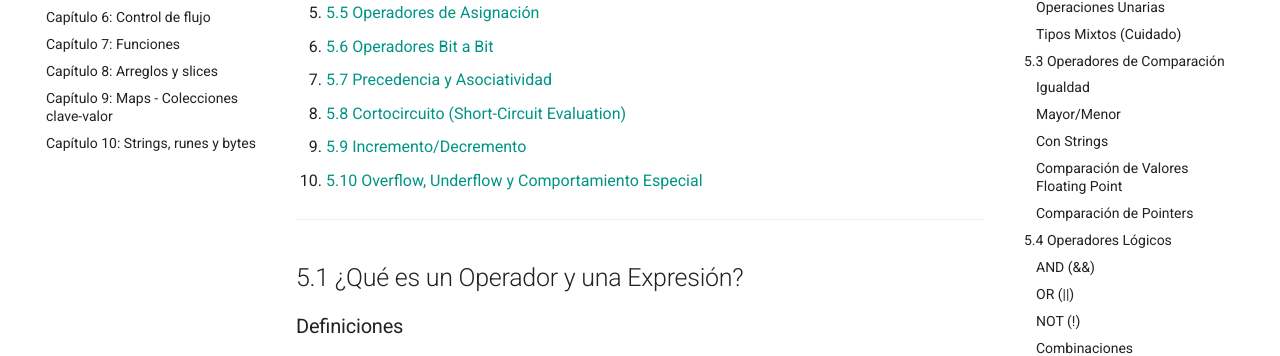
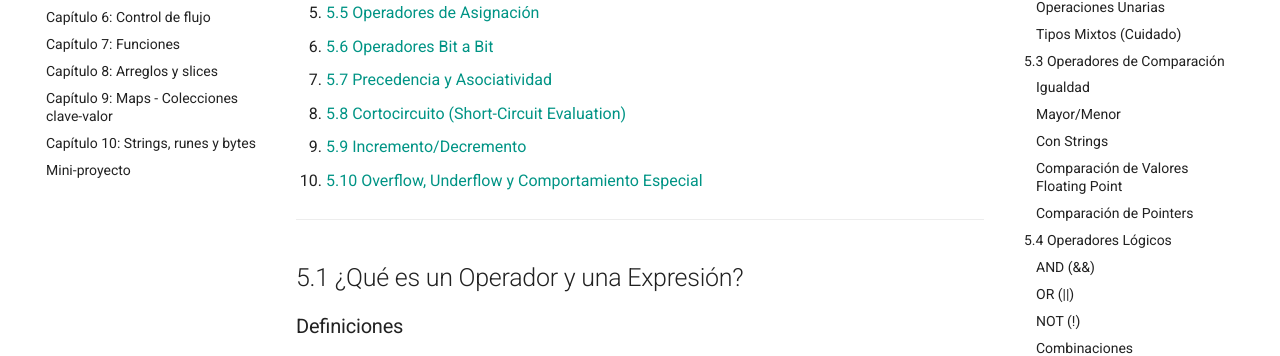
Before and after one commit to jhonsferg/spanish-golang-guide, an MkDocs documentation site: the page built from docs/01-fundamentos/05-operadores-y-expresiones.md, in a window 1280 px wide. Shown: the part 413-769 px from the top of the page. Built offline with MkDocs 1.6.1 and Material for MkDocs 9.7.7, drawn with Linux system fonts in a browser that asks for light colours; comment, search, counter and statistics services are not loaded.

Commit message:
chore: agregar mini-proyectos al nav de mkdocs

```diff
--- a/mkdocs.yml
+++ b/mkdocs.yml
@@ -67,6 +67,7 @@
       - 01-fundamentos/08-arreglos-y-slices.md
       - 01-fundamentos/09-maps.md
       - 01-fundamentos/10-strings-runes-y-bytes.md
+      - Mini-proyecto: 01-fundamentos/mini-proyecto.md
   - II. Tipos y composición:
       - 02-tipos-y-composicion/11-structs.md
       - 02-tipos-y-composicion/12-metodos.md
@@ -77,6 +78,7 @@
       - 02-tipos-y-composicion/17-manejo-de-errores.md
       - 02-tipos-y-composicion/18-panic-y-recover.md
       - 02-tipos-y-composicion/19-defer.md
+      - Mini-proyecto: 02-tipos-y-composicion/mini-proyecto.md
   - III. Concurrencia:
       - 03-concurrencia/20-paquetes.md
       - 03-concurrencia/21-goroutines.md
@@ -84,6 +86,7 @@
       - 03-concurrencia/23-select.md
       - 03-concurrencia/24-sync-package.md
       - 03-concurrencia/25-patrones-de-concurrencia.md
+      - Mini-proyecto: 03-concurrencia/mini-proyecto.md
   - IV. Librería estándar:
       - 04-libreria-estandar/26-io-package.md
       - 04-libreria-estandar/27-os-package.md
@@ -95,12 +98,14 @@
       - 04-libreria-estandar/33-reflect-package.md
       - 04-libreria-estandar/34-sort-y-collections.md
       - 04-libreria-estandar/35-hash-y-criptografia.md
+      - Mini-proyecto: 04-libreria-estandar/mini-proyecto.md
   - V. Producción y herramientas:
       - 05-produccion-y-herramientas/36-testing-package.md
       - 05-produccion-y-herramientas/37-logging-y-observabilidad.md
       - 05-produccion-y-herramientas/38-http-avanzado.md
       - 05-produccion-y-herramientas/39-database-y-sql.md
       - 05-produccion-y-herramientas/40-build-tools-y-performance.md
+      - Mini-proyecto: 05-produccion-y-herramientas/mini-proyecto.md
   - VI. Arquitectura y sistemas distribuidos:
       - 06-arquitectura-y-sistemas-distribuidos/41-microservicios.md
       - 06-arquitectura-y-sistemas-distribuidos/42-graphql.md
@@ -115,6 +120,7 @@
       - 06-arquitectura-y-sistemas-distribuidos/51-cli-tools.md
       - 06-arquitectura-y-sistemas-distribuidos/52-caching-system.md
       - 06-arquitectura-y-sistemas-distribuidos/53-job-queues.md
+      - Mini-proyecto: 06-arquitectura-y-sistemas-distribuidos/mini-proyecto.md
   - VII. Proyectos integrados:
       - 07-proyectos-integrados/54-proyecto-integrado-i-api-rest.md
       - 07-proyectos-integrados/55-proyecto-integrado-ii-microservicio.md
@@ -124,6 +130,7 @@
       - 08-frameworks-web/58-echo-framework.md
       - 08-frameworks-web/59-fiber-framework.md
       - 08-frameworks-web/60-chi-router.md
+      - Mini-proyecto: 08-frameworks-web/mini-proyecto.md
   - IX. Bases de datos y ORMs:
       - 09-bases-de-datos-y-orms/61-gorm-orm.md
       - 09-bases-de-datos-y-orms/62-sqlc.md
@@ -131,6 +138,7 @@
       - 09-bases-de-datos-y-orms/64-database-drivers-y-raw-sql.md
       - 09-bases-de-datos-y-orms/65-mongodb-y-nosql.md
       - 09-bases-de-datos-y-orms/66-caching-libraries.md
+      - Mini-proyecto: 09-bases-de-datos-y-orms/mini-proyecto.md
   - Versiones de Go:
       - 10-versiones-de-go/index.md
       - 10-versiones-de-go/go-1-18.md
```
